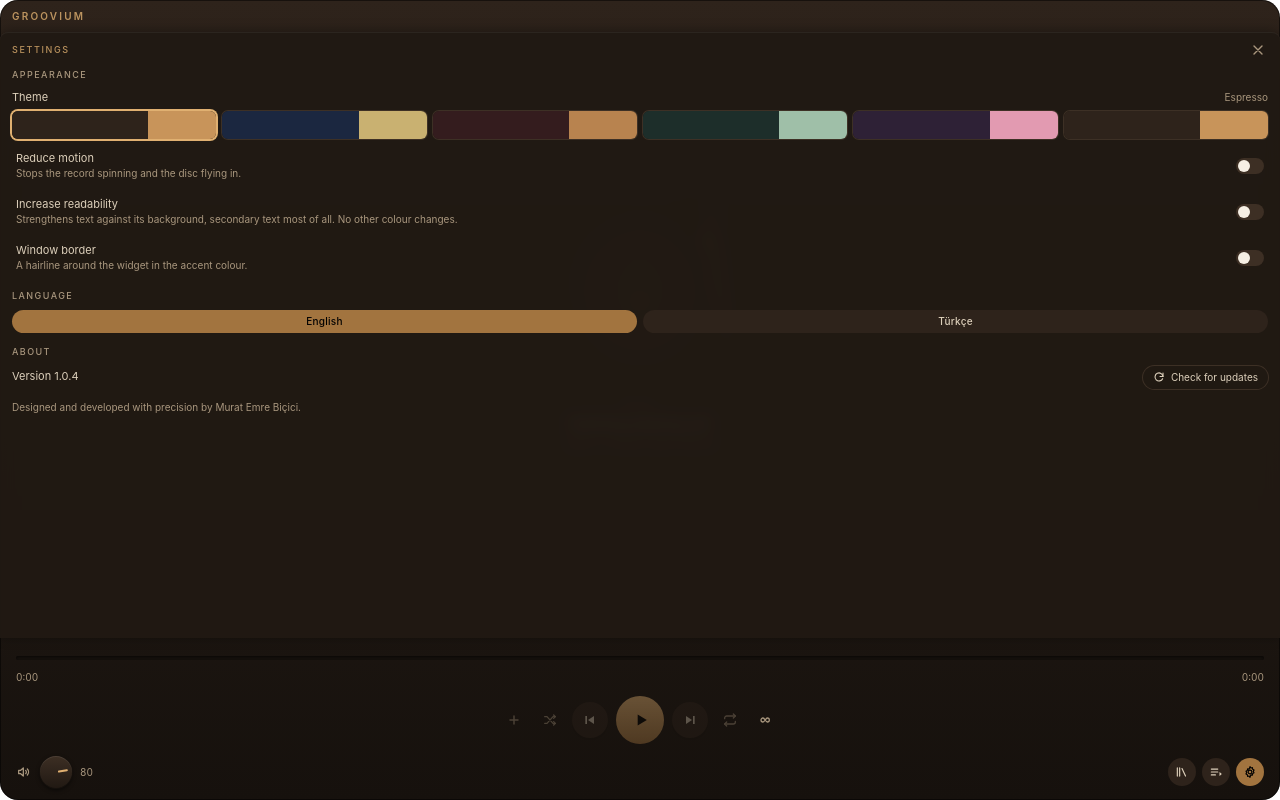
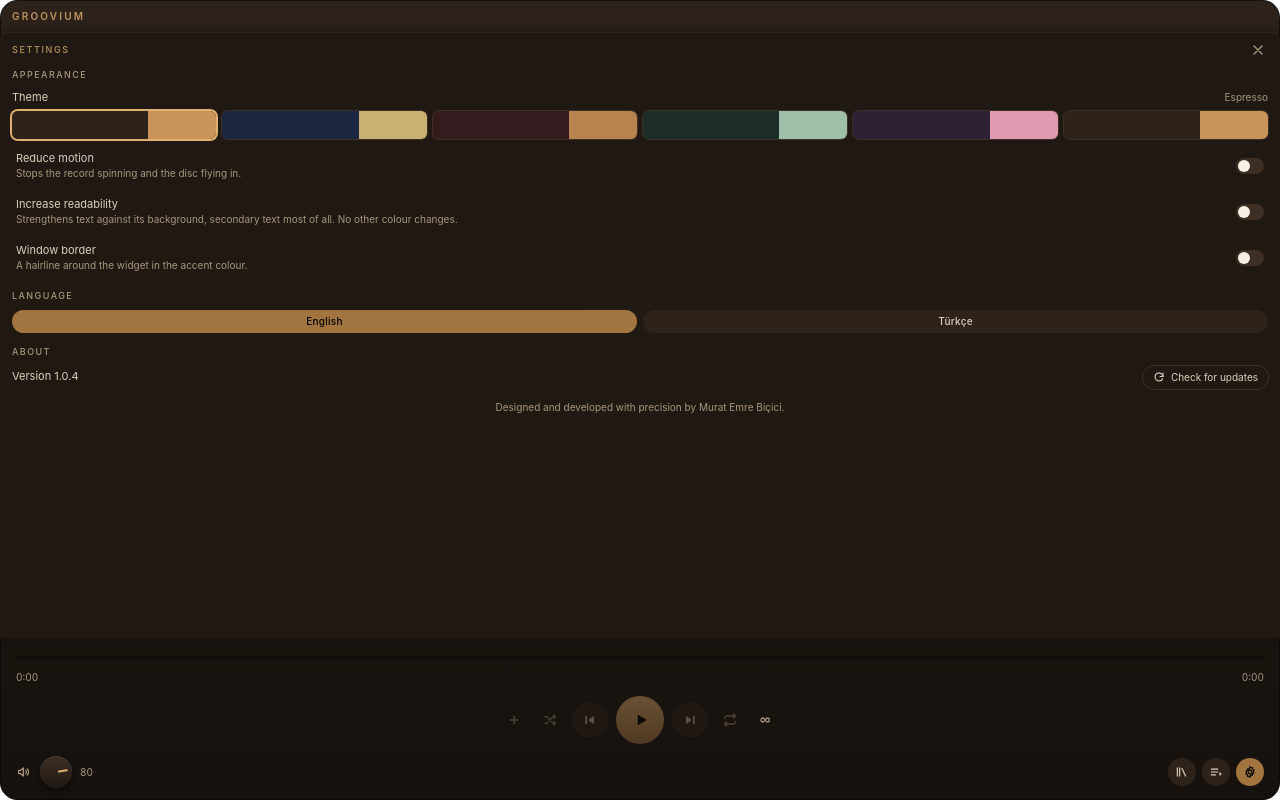
Before and after one commit to MuratBicici/Groovium, a React (Vite) app: page / in a window 1280 px wide. Both pictures are taken after a click on the button 1250 px from the left and 772 px from the top of the page. Built offline with nearby package versions, Linux system fonts and the light colour scheme.

Commit message:
Centre the credit line

```diff
--- a/src/components/settings/SettingsPanel.tsx
+++ b/src/components/settings/SettingsPanel.tsx
@@ -288,7 +288,7 @@ export function SettingsPanel({
           {/* Last line in the panel, and quiet on purpose: a name belongs in
               the app, but not competing with anything somebody came here to
               do. */}
-          <p className="pt-1 text-meta leading-snug text-cream-400">
+          <p className="pt-1 text-center text-meta leading-snug text-cream-400">
             {t('settings.credit', { author: AUTHOR })}
           </p>
         </Section>
```
